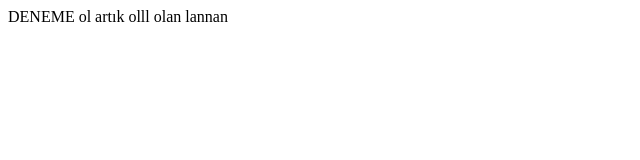
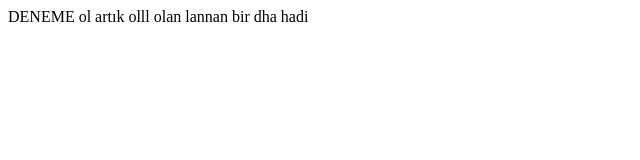
Before and after one commit to karacabugra27/ymg-test, a plain HTML site: page index.html in a window 1280 px wide. Shown: the full height of the page, 0-640 px from the left. Drawn offline with Linux system fonts and the light colour scheme.

Commit message:
asfsdfsd

```diff
--- a/index.html
+++ b/index.html
@@ -4,6 +4,6 @@
 </head>
 <body>
     DENEME
-    ol artık olll olan lannan
+    ol artık olll olan lannan bir dha hadi
 </body>
 </html>
```
